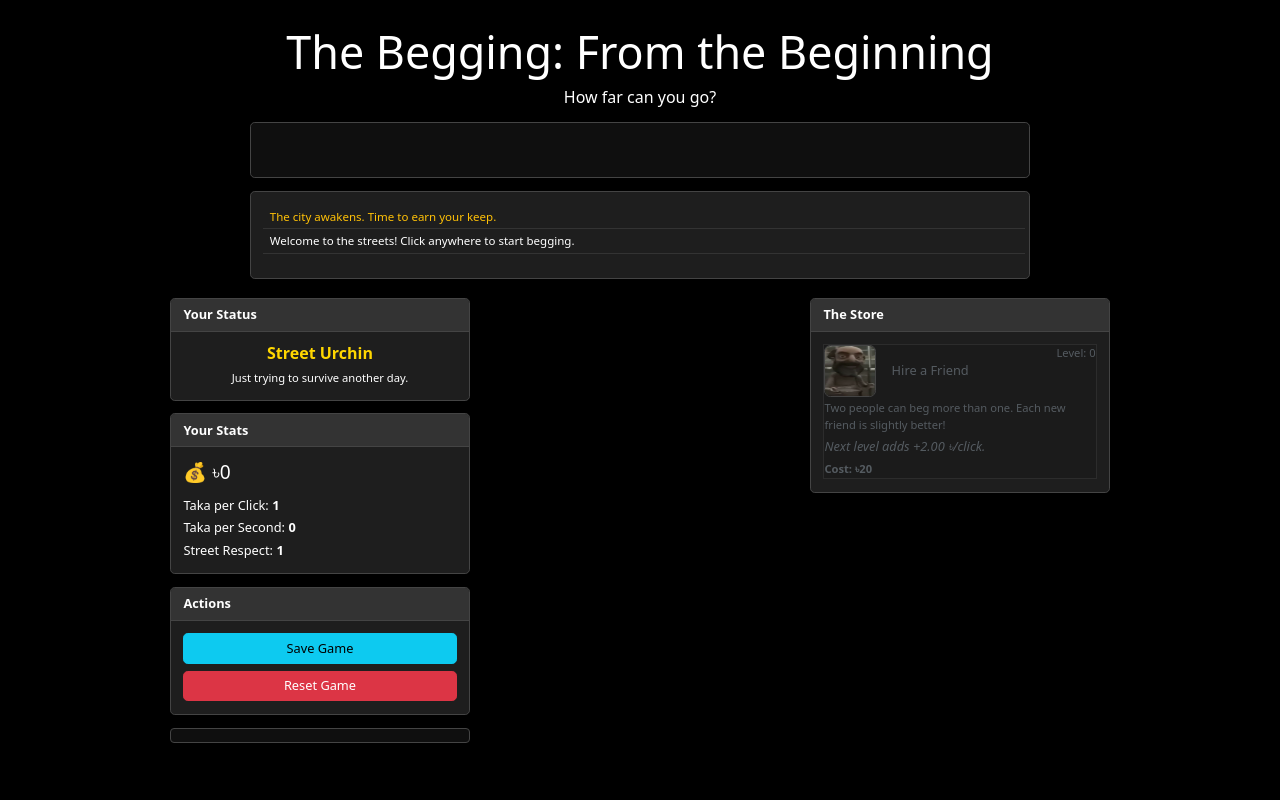
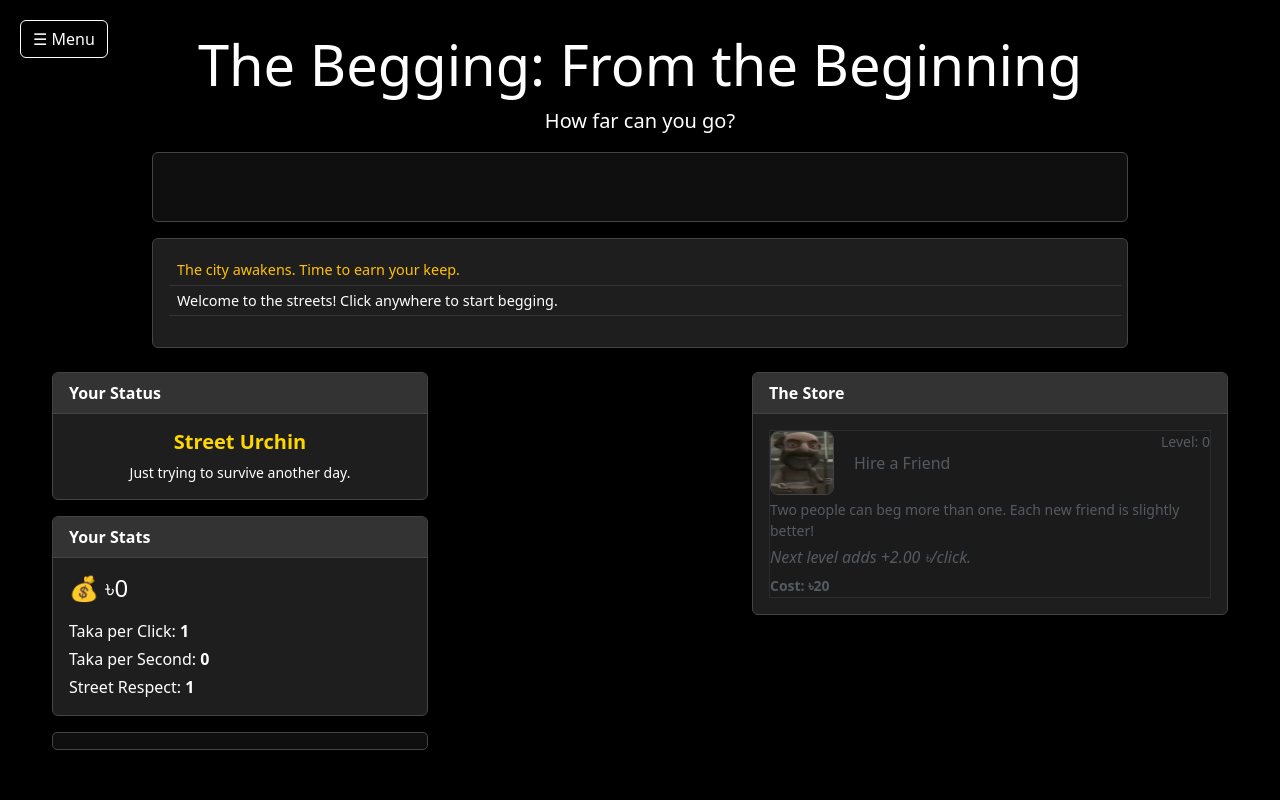
Before and after one commit to cristal-node/The-Begging-From-The-Beginning, a PHP site: page / in a window 1280 px wide. Run offline with PHP 8.4, Linux system fonts and the light colour scheme.

Commit message:
improved ui, correclty named the sprites, and changed the uncomfortable looking doggo. moreover, added more statuses.

```diff
--- a/index.php
+++ b/index.php
@@ -26,7 +26,6 @@ $gameStateJSON = isset($_SESSION['gameState']) ? json_encode($_SESSION['gameStat
         <button id="end-game-button" class="btn btn-warning btn-lg">I'm ready for the next chapter.</button>
     </div>
 </div>
-
 <div id="to-be-continued-screen" class="hidden">
     <h1>To Be Continued...</h1>
 </div>
@@ -36,6 +35,10 @@ $gameStateJSON = isset($_SESSION['gameState']) ? json_encode($_SESSION['gameStat
         <h1 class="display-4 page-title">The Begging: From the Beginning</h1>
         <p class="lead">How far can you go?</p>
     </div>
+
+    <button class="btn btn-outline-light offcanvas-trigger-btn" type="button" data-bs-toggle="offcanvas" data-bs-target="#gameActionsOffcanvas" aria-controls="gameActionsOffcanvas">
+        ☰ Menu
+    </button>
 
     <div class="row justify-content-center mb-3">
         <div class="col-lg-10 col-md-12">
@@ -72,18 +75,11 @@ $gameStateJSON = isset($_SESSION['gameState']) ? json_encode($_SESSION['gameStat
                     <p class="mb-0">Street Respect: <span id="respect-display" class="fw-bold">0</span></p>
                 </div>
             </div>
-            <div class="card mb-3">
-                <div class="card-header fw-bold">Actions</div>
-                <div class="card-body">
-                    <button id="save-button" class="btn btn-info w-100 mb-2">Save Game</button>
-                    <button id="reset-button" class="btn btn-danger w-100">Reset Game</button>
+            <div id="permanent-status-icons" class="p-2 text-center card">
                 </div>
             </div>
-            <div id="permanent-status-icons" class="p-2 text-center card">
-                </div>
-        </div>
 
-        <div class="col-lg-4 col-md-5 mb-3">
+        <div class="col-lg-5 col-md-6 mb-3">
             <div class="card" id="store-card">
                 <div class="card-header fw-bold">The Store</div>
                 <div id="store-container" class="card-body">
@@ -114,6 +110,20 @@ $gameStateJSON = isset($_SESSION['gameState']) ? json_encode($_SESSION['gameStat
     </div>
 </div>
 
+<div class="offcanvas offcanvas-start" tabindex="-1" id="gameActionsOffcanvas" aria-labelledby="gameActionsOffcanvasLabel">
+  <div class="offcanvas-header">
+    <h5 class="offcanvas-title" id="gameActionsOffcanvasLabel">Game Actions</h5>
+    <button type="button" class="btn-close btn-close-white text-reset" data-bs-dismiss="offcanvas" aria-label="Close"></button>
+  </div>
+  <div class="offcanvas-body">
+    <p>Manage your game or take a break.</p>
+    <button id="save-button" class="btn btn-info w-100 mb-3">Save Game</button>
+    <button id="reset-button" class="btn btn-danger w-100 mb-3">Reset Game</button>
+    <hr>
+    <small class="d-block text-center text-muted mt-3">The Begging: From the Beginning</small>
+  </div>
+</div>
+
 <script src="https://cdn.jsdelivr.net/npm/bootstrap@5.3.3/dist/js/bootstrap.bundle.min.js"></script>
 <script src="game.js"></script>
 
--- a/style.css
+++ b/style.css
@@ -4,7 +4,6 @@ body {
 	overflow-y: auto;
 	user-select: none;
 	-webkit-user-select: none;
-	zoom: 0.8;
 }
 
 #background-clicker {
@@ -29,30 +28,45 @@ body {
 	padding-bottom: 15px;
 }
 
-/* --- Sprite Collection Bar Styling (Under News Ticker) --- */
+/* --- Offcanvas Trigger Button Styling --- */
+.offcanvas-trigger-btn {
+	position: fixed;
+	top: 20px;
+	left: 20px;
+	z-index: 1045; /* High enough to be above most page content, but Bootstrap modals are higher (1050+) */
+	color: #fff;
+	border-color: #fff;
+	pointer-events: auto !important; /* CRITICAL: Ensure this button is always clickable */
+}
+.offcanvas-trigger-btn:hover {
+	color: #000;
+	background-color: #fff;
+}
+
+/* Sprite Collection Bar, News Ticker, Card, Store Container etc. styles remain as per your last fully working version */
 #sprite-collection-bar {
-	/* This is a .card and .card-body in HTML */
 	min-height: 70px;
 	height: auto;
 	background-color: rgba(30, 30, 30, 0.5);
 	border: 1px solid #444;
-	border-radius: var(--bs-card-border-radius); /* Match card style if using Bootstrap 5+ */
+	border-radius: var(--bs-card-border-radius);
 	display: flex;
-	align-items: center; /* Vertically center sprites */
-	flex-direction: row; /* Explicitly row, though default for flex */
-	flex-wrap: wrap; /* Allow sprites to wrap */
-	justify-content: flex-start; /* Align sprites to the left */
-	overflow-x: hidden; /* Prevent horizontal scroll as it wraps */
-	overflow-y: auto; /* Allow vertical scroll if many rows of sprites */
-	max-height: 140px; /* Limit height of the bar itself */
+	align-items: center;
+	flex-direction: row;
+	flex-wrap: wrap;
+	justify-content: flex-start;
+	overflow-x: auto;
+	overflow-y: hidden;
 	gap: 8px;
 	pointer-events: auto;
 }
-
+#sprite-collection-bar.card-body {
+	padding: 10px;
+}
 #sprite-collection-bar img {
-	height: 32px;
+	height: 40px;
 	width: auto;
-	max-width: 45px;
+	max-width: 55px;
 	filter: drop-shadow(1px 1px 1px rgba(0, 0, 0, 0.7));
 	flex-shrink: 0;
 	background-color: rgba(255, 255, 255, 0.1);
@@ -60,17 +74,13 @@ body {
 	border-radius: 4px;
 	margin-bottom: 5px;
 }
-
-/* --- News Ticker Card - Fixed Height, Internal Scroll --- */
 .news-ticker-card {
 	font-size: 0.9rem;
 	height: 110px;
 	display: flex;
 	flex-direction: column;
 }
-
 #news-ticker {
-	/* This is the card-body */
 	flex-grow: 1;
 	overflow-y: auto;
 	padding-right: 5px;
@@ -85,22 +95,17 @@ body {
 #news-ticker div:first-child {
 	color: #ffc107;
 }
-
-/* Card styling */
 .card {
 	background-color: #1e1e1e;
 	border: 1px solid #444;
-	color: #ffffff;
+	color: #fff;
 	pointer-events: auto;
 }
 .card-header {
 	background-color: #333;
 	border-bottom: 1px solid #444;
 }
-
-/* Store Container - Max Height, Internal Scroll */
 #store-container {
-	/* This is the card-body of the store */
 	max-height: 65vh;
 	overflow-y: auto;
 	scrollbar-width: thin;
@@ -121,8 +126,6 @@ body {
 #store-container::-webkit-scrollbar-thumb:hover {
 	background-color: #777;
 }
-
-/* --- Styles for store-icon, player-title, etc. --- */
 .store-icon {
 	width: 64px;
 	height: 64px;
@@ -192,14 +195,12 @@ body {
 		transform: translateY(0);
 	}
 }
-
-/* --- Permanent Status Icons Styling --- */
 #permanent-status-icons {
-	display: flex; /* This makes children align in a row by default */
-	flex-direction: row; /* Explicitly set to row, though it's the default for flex */
-	gap: 10px; /* Space between icons */
-	justify-content: center; /* Center the group of icons if they don't fill the width */
-	flex-wrap: wrap; /* Allow icons to wrap to the next line if too many */
+	display: flex;
+	flex-direction: row;
+	gap: 10px;
+	justify-content: center;
+	flex-wrap: wrap;
 	background-color: rgba(30, 30, 30, 0.5);
 	border-radius: 5px;
 	border: 1px solid #444;
@@ -213,8 +214,6 @@ body {
 	background-color: rgba(0, 0, 0, 0.3);
 	padding: 2px;
 }
-
-/* --- End Game Screen Styles & Modal Styles --- */
 .hidden {
 	display: none !important;
 }
@@ -263,6 +262,17 @@ body {
 #news-ticker::-webkit-scrollbar-thumb:hover {
 	background-color: #777;
 }
+.offcanvas {
+	background-color: #1e1e1e;
+	color: #fff;
+	border-left: 1px solid #444;
+}
+.offcanvas-header {
+	border-bottom: 1px solid #444;
+}
+.offcanvas-title {
+	color: #ffd700;
+}
 .modal-content {
 	background-color: #2a2a2a;
 	color: #fff;
```
Also changed, not shown: game.js (+58 -13 lines), Images/beggar10-sprite.png (renamed from Images/beggar10-spirte.png), Images/beggar11-sprite.png (renamed from Images/beggar11-spirte.png), Images/beggar4-sprite.png (renamed from Images/beggar4-spirte.png), Images/beggar5-sprite.png (renamed from Images/beggar5-spirte.png), Images/beggar6-sprite.png (renamed from Images/beggar6-spirte.png), Images/beggar7-sprite.png (renamed from Images/beggar7-spirte.png), Images/beggar8-sprite.png (renamed from Images/beggar8-spirte.png), Images/beggar9-sprite.png (renamed from Images/beggar9-spirte.png), Images/dog1.jpg.
